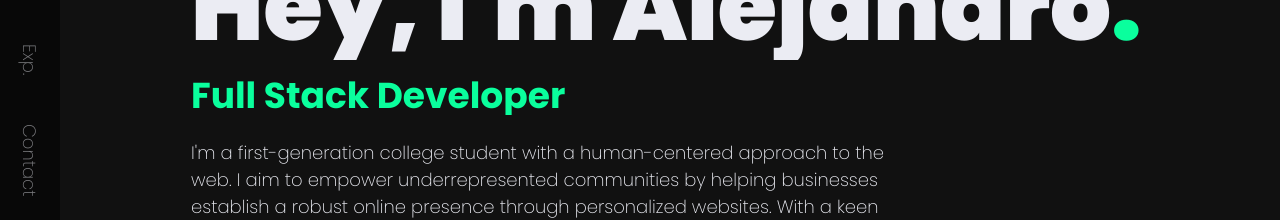
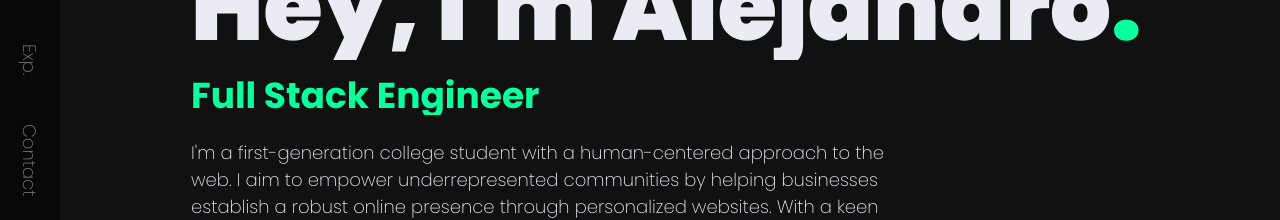
Before and after one commit to alejandroo-pc/portfolio, a Next.js app: page / in a window 1280 px wide. Shown: the part 271-491 px from the top of the page. Built offline with nearby package versions, Linux system fonts and the light colour scheme.

Commit message:
Update Hero.js

```diff
--- a/components/home/hero/Hero.js
+++ b/components/home/hero/Hero.js
@@ -14,7 +14,7 @@ export const Hero = () => {
         </Reveal>
         <Reveal>
           <h2 className={styles.subTitle}>
-            <span>Full Stack Developer</span>
+            <span>Full Stack Engineer</span>
           </h2>
         </Reveal>
         <Reveal>
```
